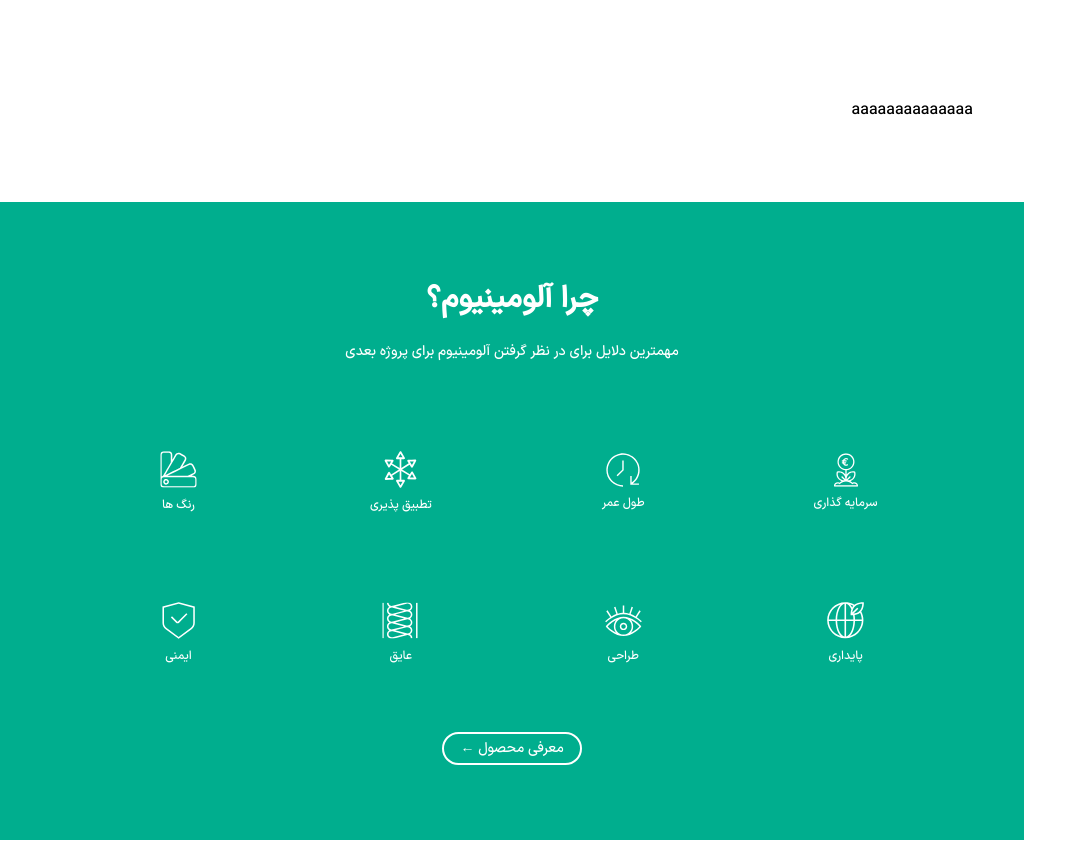
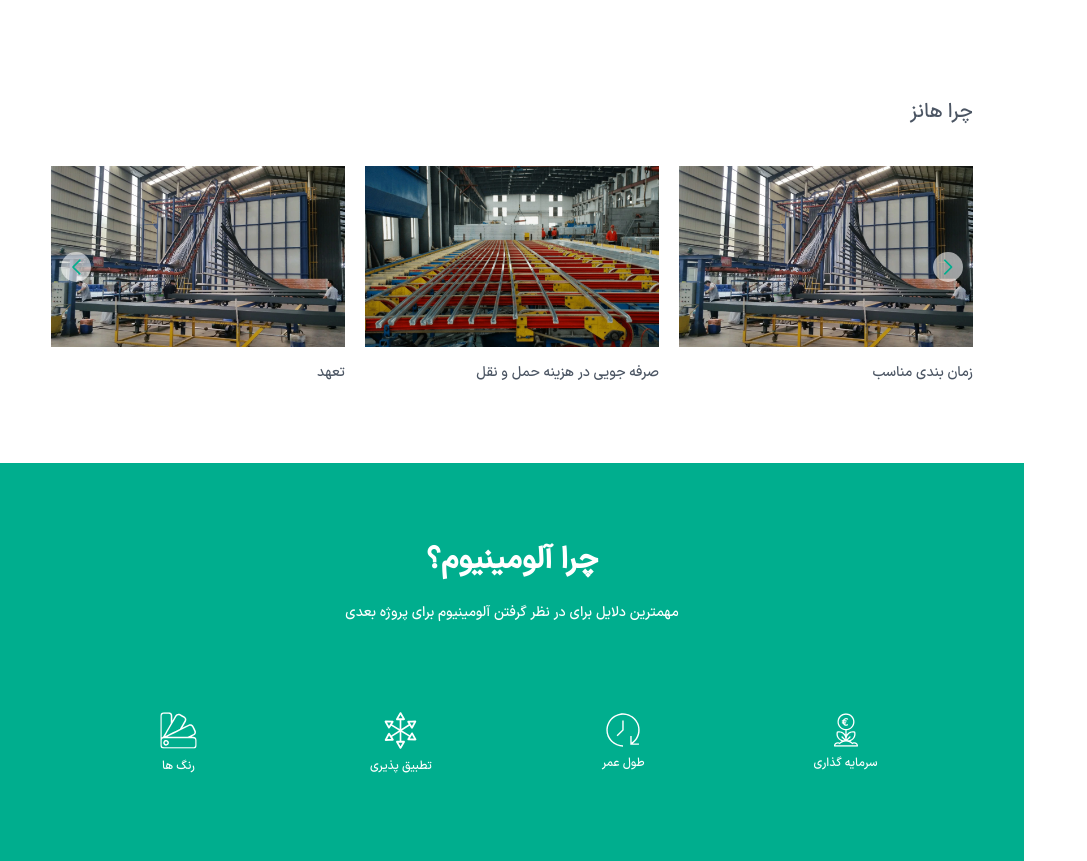
Before and after one commit to zahra-hsb/hanz-, a Next.js app: page / in a window 1280 px wide. Shown: the part 1920-2781 px from the top of the page, without its empty margins (0-1087 px from the left). Built offline with nearby package versions, Linux system fonts and the light colour scheme.

Commit message:
edit WhyHanzHome commponent in home page

```diff
--- a/src/components/homeComponents/WhyHanzHome/index.jsx
+++ b/src/components/homeComponents/WhyHanzHome/index.jsx
@@ -1,9 +1,30 @@
+import Slider from "@/components/globalComponents/Slider";
+import hanzProfile1 from '../../../../public/image/hanz-profile1.webp'
+import hanzProfile2 from '../../../../public/image/hanz-profile2.webp'
+import hanzProfile3 from '../../../../public/image/hanz-profile3.webp'
+// import cashOnDelivery from '../../../../public/icons/cash-on-delivery.svg'
+
 
 const WhyHanzHome = () => {
     return (
         <section className="flex flex-col pt-5 w-full my-20">
             <div className="flex w-full lg:w-[90%] lg:m-auto flex-col lg:flex-row items-center justify-between">
-                aaaaaaaaaaaaaa
+
+                <div className="w-full">
+                    <div className="mb-10 flex justify-between items-center text-xl text-gray-600 w-[90%] sm:w-[100%] m-auto">
+                        <div>
+                            <h2>چرا هانز</h2>
+                        </div>
+
+                    </div>
+
+
+
+                    <div id="WhyHanzHome-carousel" className="w-full">
+                        <Slider url={'/about'} slidesPerView={3} image1={hanzProfile1} image2={hanzProfile3} image3={hanzProfile2} image4={hanzProfile3} textSlider={true} textSlider1={'صرفه جویی در زمان'} textSlider2={'زمان بندی مناسب'} textSlider3={'صرفه جویی در هزینه حمل و نقل'} textSlider4={'تعهد'} sliderCount={''} />
+                    </div>
+                </div>
+
             </div>
         </section>
     );
```
